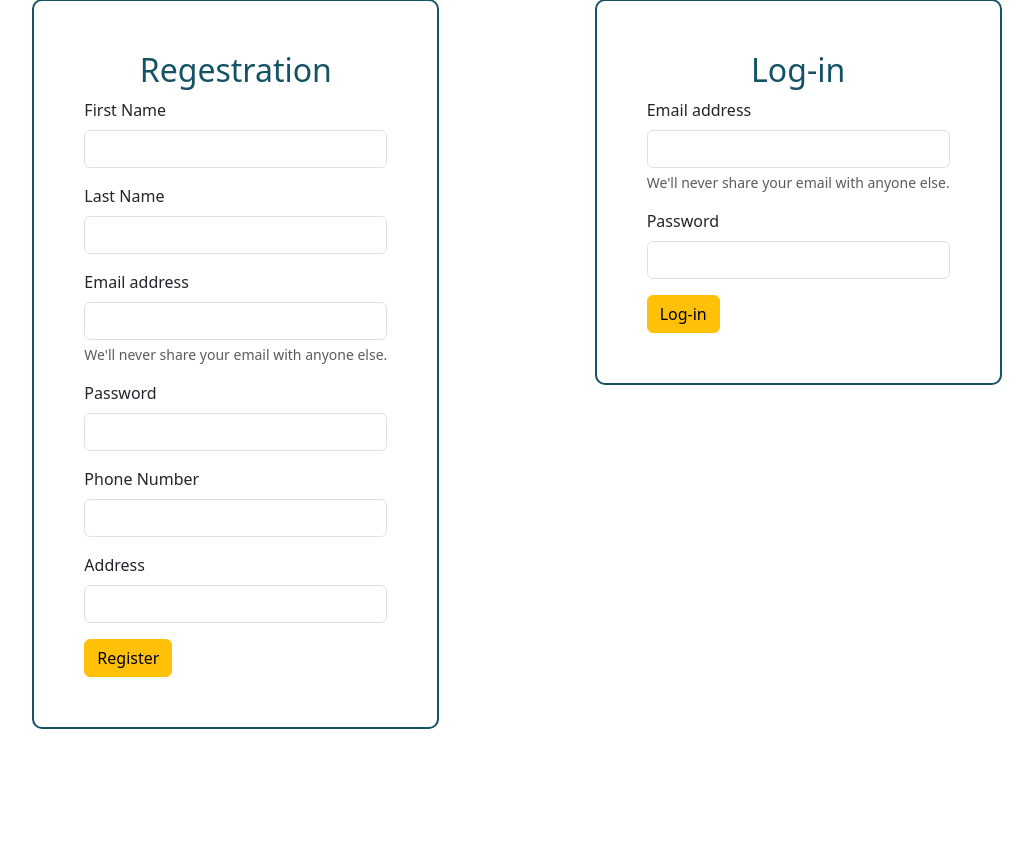
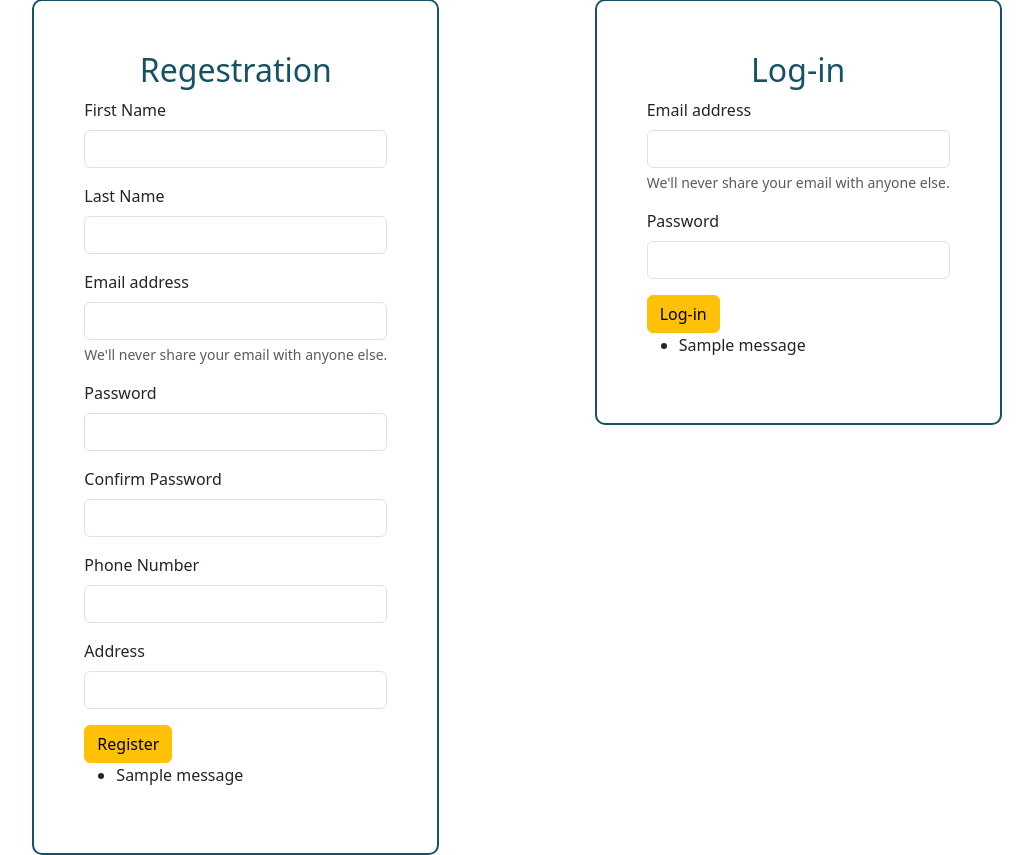
Before and after one commit to KareemOmarTaha/We_Fix, a Django app: page /log-in in a window 1280 px wide. Shown: the part 60-915 px from the top of the page, without its empty margins (123-1156 px from the left). Before the commit the page ends 789 px from the top, so only its background shows below. Run offline with Django 3.2, Linux system fonts and the light colour scheme; tables that the repository leaves empty hold one stand-in row (values such as "Sample post"); one stand-in notice (Sample message) is shown.

Commit message:
login/reg backend done

```diff
--- a/login_app/templates/login.html
+++ b/login_app/templates/login.html
@@ -18,51 +18,69 @@
     <div class="containter">
         <div class="reg">
             <h2 class="head">Regestration</h2>
-        <form action="" method="post">
+        <form action="/register" method="post">
             {%csrf_token%}
             <div class="mb-3">
                 <label for="exampleInputEmail1" class="form-label">First Name</label>
-                <input type="text" class="form-control" id="exampleInputEmail1" aria-describedby="emailHelp">
+                <input name="fname"  type="text" class="form-control" aria-describedby="emailHelp">
               </div>
               <div class="mb-3">
                 <label for="exampleInputEmail1" class="form-label">Last Name</label>
-                <input type="text" class="form-control" id="exampleInputEmail1" aria-describedby="emailHelp">
+                <input name="lname" type="text" class="form-control" aria-describedby="emailHelp">
               </div>
             <div class="mb-3">
                 <label for="exampleInputEmail1" class="form-label">Email address</label>
-                <input type="email" class="form-control" id="exampleInputEmail1" aria-describedby="emailHelp">
+                <input name="email" type="email" class="form-control" id="exampleInputEmail1" aria-describedby="emailHelp">
                 <div id="emailHelp" class="form-text">We'll never share your email with anyone else.</div>
               </div>
               <div class="mb-3">
                 <label for="exampleInputPassword1" class="form-label">Password</label>
-                <input type="password" class="form-control" id="exampleInputPassword1">
+                <input name="password" type="password" class="form-control" id="exampleInputPassword1">
+              </div>
+              <div class="mb-3">
+                <label for="exampleInputPassword1" class="form-label">Confirm Password</label>
+                <input name="confirm_password" type="password" class="form-control" id="exampleInputPassword1">
               </div>
               <div class="mb-3">
                 <label for="exampleInputPassword1" class="form-label">Phone Number</label>
-                <input type="text" class="form-control" id="exampleInputPassword1">
+                <input name="phone" type="text" class="form-control" id="exampleInputPassword1">
               </div>
               <div class="mb-3">
                 <label for="exampleInputPassword1" class="form-label">Address</label>
-                <input type="text" class="form-control" id="exampleInputPassword1">
+                <input name="address" type="text" class="form-control" id="exampleInputPassword1">
               </div>
               <button type="submit" class="btn btn-warning">Register</button>
         </form>
+        {% if messages %}
+            <ul class="messages">
+                {% for message in messages %}
+                <li {% if message.tags %} class="{{ message.tags }}" {% endif %}>{{ message }}</li>
+                {% endfor %}
+            </ul>
+            {% endif %}
         </div>
         <div class="login">
-            <form action="" method="post">
+            <form action="/loging-in" method="post">
                 {%csrf_token%}
                 <h2 class="head" >Log-in</h2>
                 <div class="mb-3">
                   <label for="exampleInputEmail1" class="form-label">Email address</label>
-                  <input type="email" class="form-control" id="exampleInputEmail1" aria-describedby="emailHelp">
+                  <input  name="person_email" type="email" class="form-control" id="exampleInputEmail1" aria-describedby="emailHelp">
                   <div id="emailHelp" class="form-text">We'll never share your email with anyone else.</div>
                 </div>
                 <div class="mb-3">
                   <label for="exampleInputPassword1" class="form-label">Password</label>
-                  <input type="password" class="form-control" id="exampleInputPassword1">
+                  <input name="password_email" type="password" class="form-control" id="exampleInputPassword1">
                 </div>
                 <button type="submit" class="btn btn-warning">Log-in</button>
               </form>
+              {% if messages %}
+              <ul class="messages">
+                  {% for error in messages %}
+                  <li {% if error.tags %} class="{{ error.tags }}" {% endif %}>{{ error }}</li>
+                  {% endfor %}
+              </ul>
+              {% endif %}
     </div>
 </div>
     <script src="https://cdn.jsdelivr.net/npm/bootstrap@5.3.0/dist/js/bootstrap.bundle.min.js"
--- a/login_app/urls.py
+++ b/login_app/urls.py
@@ -1,5 +1,7 @@
 from django.urls import path
 from . import views
 urlpatterns = [
-    path('log-in' , views.log_in )
+    path('log-in' , views.log_in ) ,
+    path ('register' , views.register) ,
+    path ('loging-in' , views.logining) ,
 ]
--- a/login_app/views.py
+++ b/login_app/views.py
@@ -1,4 +1,38 @@
-from django.shortcuts import render
+from django.shortcuts import render, redirect
+from . import models
+from django.contrib import messages
+from .models import User
+import bcrypt
 
 def log_in(request):
     return render(request , 'login.html')
+
+
+def register(request):
+    errors = User.objects.register(request.POST)
+    if len(errors) > 0:
+        for key, value in errors.items():
+            messages.error(request, value)
+        return redirect('/log-in')
+    else:
+        models.register(request)
+        return redirect('/log-in')
+
+
+
+def logining(request):
+    message = User.objects.login(request.POST)
+    if len(message) > 0:
+        for key, value in message.items():
+            messages.error(request, value)
+        return redirect('/log-in')
+    else:
+        user = User.objects.filter(email = request.POST['person_email'])
+    if user :
+        logged_user = user[0]
+
+        if bcrypt.checkpw(request.POST['password_email'].encode(), logged_user.password.encode()):
+            request.session['userid'] = logged_user.id
+
+            return redirect('/')
+    return redirect('/log-in')
--- a/main_app/templates/home.html
+++ b/main_app/templates/home.html
@@ -30,7 +30,11 @@
               <a id="nav-link" class="nav-link active" aria-current="page" href="#">About Us</a>
             </li>
           </ul>
+          {%if request.session.userid%}
+          <a href="/logout" class="log-in">Log Out</a>
+          {%else%}
           <a href="/log-in" class="log-in">Login</a>
+          {%endif%}
         </div>
       </div>
     </nav>
--- a/main_app/urls.py
+++ b/main_app/urls.py
@@ -8,4 +8,5 @@ urlpatterns = [
     path ('category', views.category),
     path ('about-us' , views.about_us),
     path ('login' , views.login),
+    path('logout' , views.logout)
 ]
--- a/main_app/views.py
+++ b/main_app/views.py
@@ -14,3 +14,7 @@ def about_us (request):
 
 def login (request):
     return redirect ('/log-in')
+
+def logout(request):
+    del request.session['userid']
+    return redirect('/')
```
Also changed, not shown: login_app/models.py (+72 -1 lines), db.sqlite3, login_app/migrations/0002_user_address.py (added).
